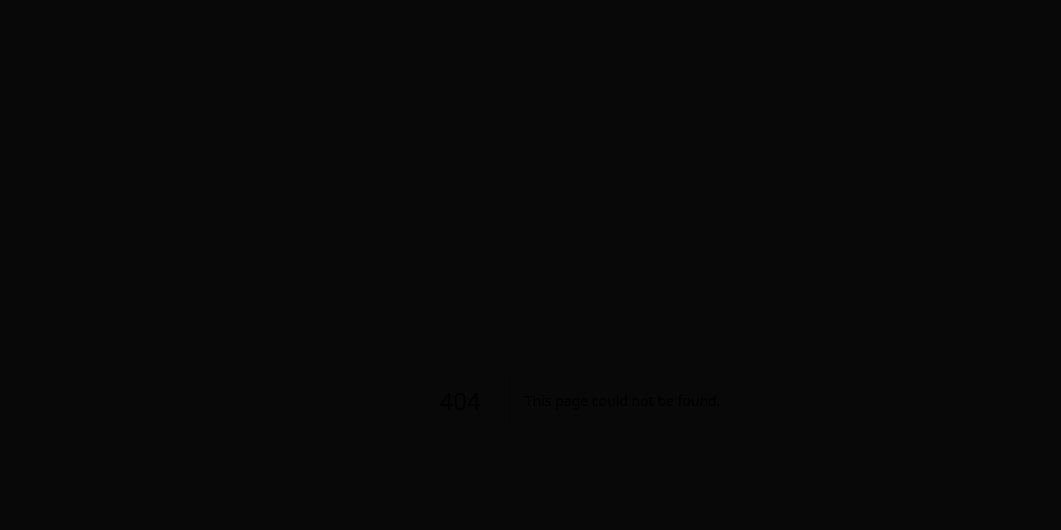
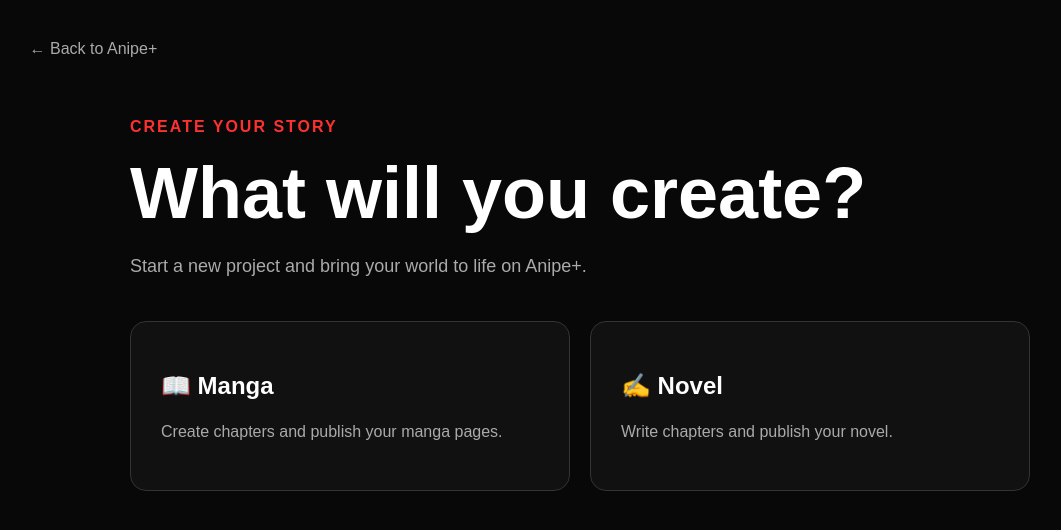
Before and after one commit to matheo1230/-anipe-plus, a Next.js app: page /create in a window 1280 px wide. Before the commit this address had no page. Shown: the top 530 px of the page, without its empty margins (60-1121 px from the left). Built offline with nearby package versions, Linux system fonts and the light colour scheme.

Commit message:
Create CreatePage component for new project page

```diff
--- /dev/null
+++ b/app/create/page.js
@@ -0,0 +1,97 @@
+export default function CreatePage() {
+  return (
+    <main
+      style={{
+        minHeight: "100vh",
+        background: "#080808",
+        color: "white",
+        fontFamily: "Arial, sans-serif",
+        padding: "40px 7%",
+      }}
+    >
+      <a
+        href="/"
+        style={{
+          color: "#aaa",
+          textDecoration: "none",
+          fontSize: "16px",
+        }}
+      >
+        ← Back to Anipe+
+      </a>
+
+      <section
+        style={{
+          maxWidth: "900px",
+          margin: "60px auto",
+        }}
+      >
+        <p
+          style={{
+            color: "#ff3030",
+            fontWeight: "bold",
+            letterSpacing: "2px",
+          }}
+        >
+          CREATE YOUR STORY
+        </p>
+
+        <h1
+          style={{
+            fontSize: "clamp(40px, 8vw, 72px)",
+            margin: "10px 0",
+          }}
+        >
+          What will you create?
+        </h1>
+
+        <p
+          style={{
+            color: "#aaa",
+            fontSize: "18px",
+            lineHeight: "1.6",
+          }}
+        >
+          Start a new project and bring your world to life on Anipe+.
+        </p>
+
+        <div
+          style={{
+            display: "grid",
+            gridTemplateColumns: "repeat(auto-fit, minmax(240px, 1fr))",
+            gap: "20px",
+            marginTop: "40px",
+          }}
+        >
+          <div
+            style={{
+              border: "1px solid #333",
+              borderRadius: "16px",
+              padding: "30px",
+              background: "#111",
+            }}
+          >
+            <h2>📖 Manga</h2>
+            <p style={{ color: "#aaa", lineHeight: "1.5" }}>
+              Create chapters and publish your manga pages.
+            </p>
+          </div>
+
+          <div
+            style={{
+              border: "1px solid #333",
+              borderRadius: "16px",
+              padding: "30px",
+              background: "#111",
+            }}
+          >
+            <h2>✍️ Novel</h2>
+            <p style={{ color: "#aaa", lineHeight: "1.5" }}>
+              Write chapters and publish your novel.
+            </p>
+          </div>
+        </div>
+      </section>
+    </main>
+  );
+}
```
